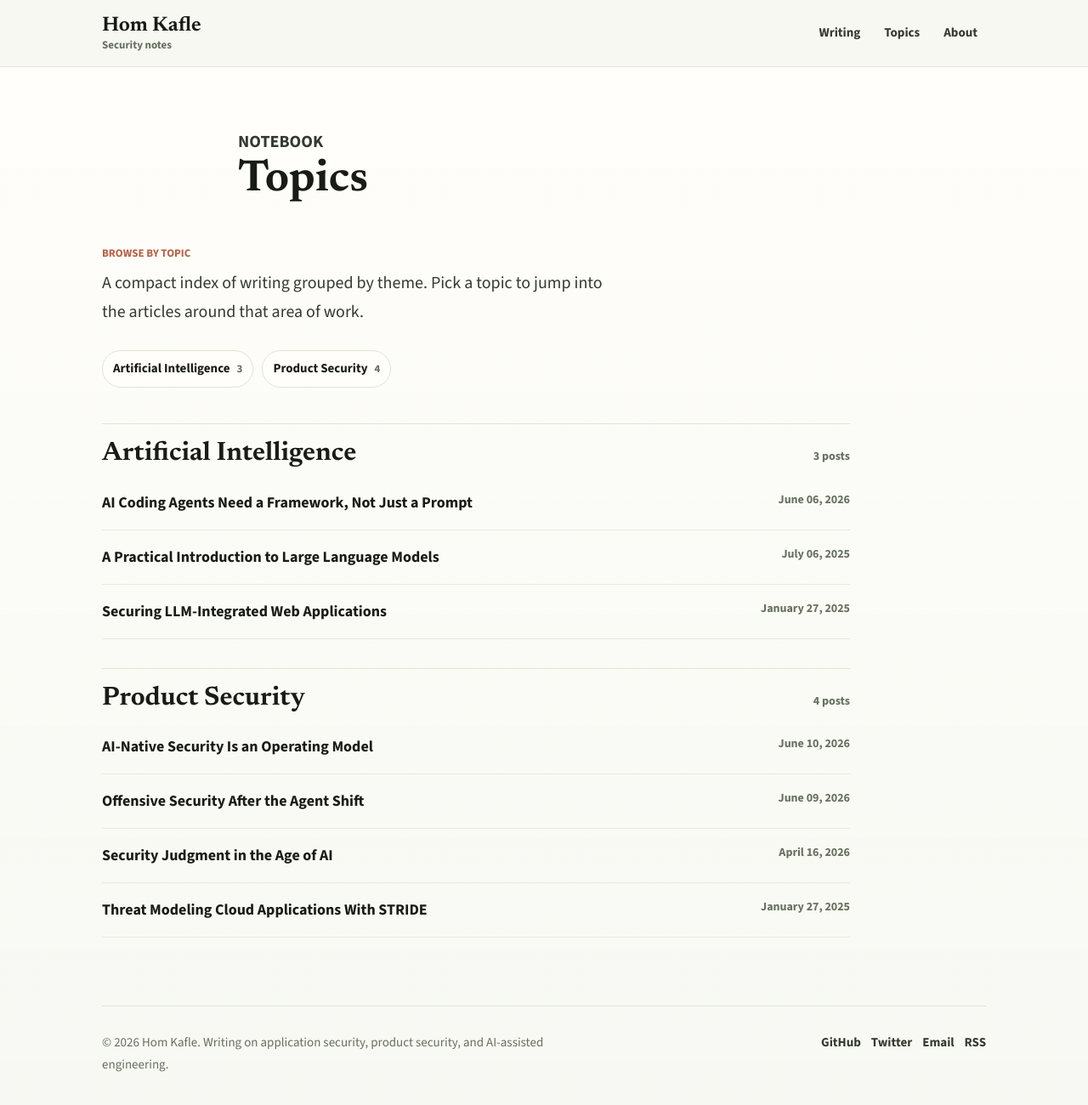
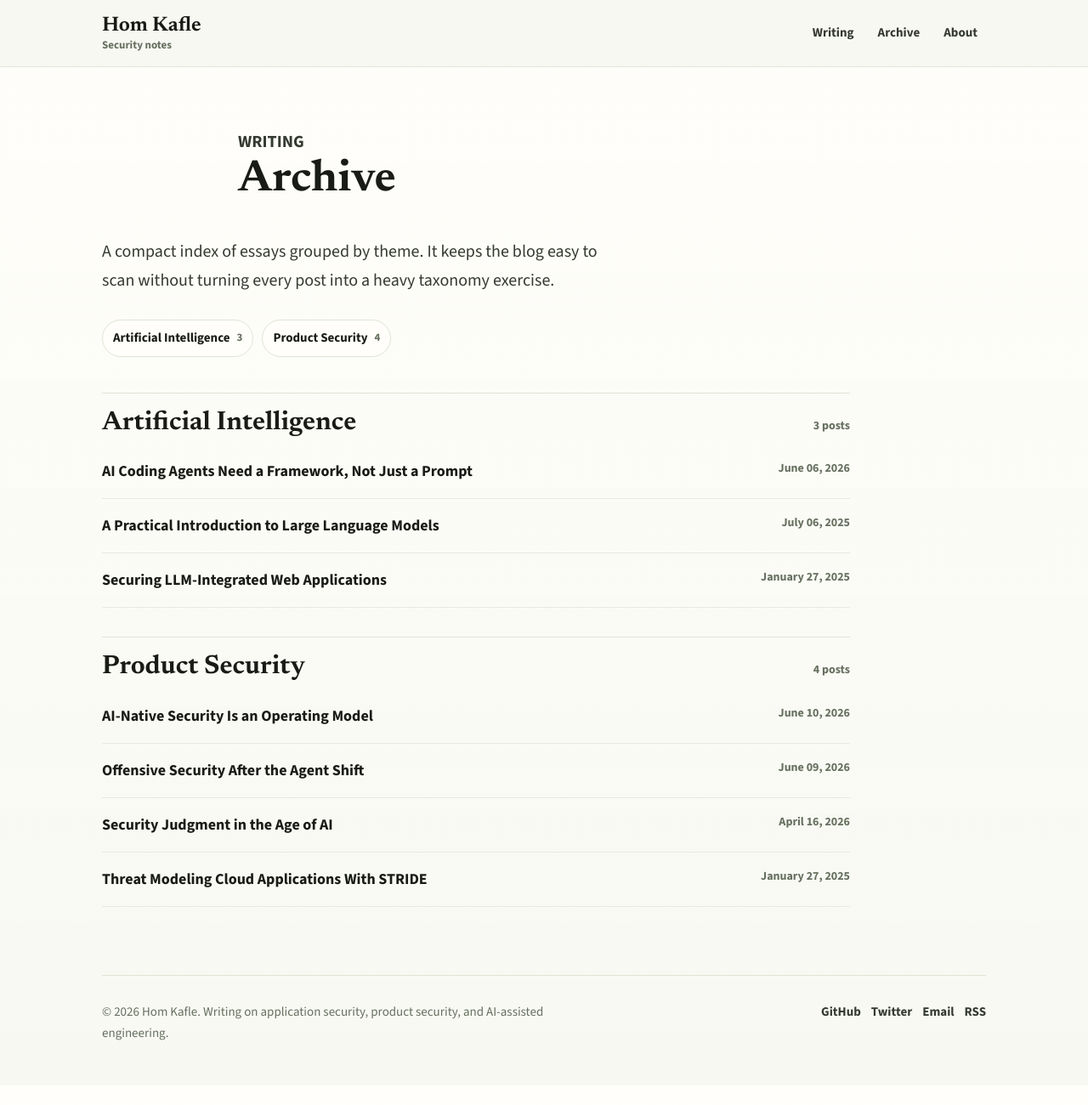
Before and after one commit to homkafle/homkafle.github.io, a Jekyll site: the page built from docs/categories.html, in a window 1280 px wide and 1314 px high. Shown: the top 1300 px of the window at 85% size. Built offline with Jekyll 4.4.1, drawn with Linux system fonts in a browser that asks for light colours.

Commit message:
Refine archive labeling

```diff
--- a/docs/_includes/default.html
+++ b/docs/_includes/default.html
@@ -28,7 +28,7 @@
 
 			<nav class="primary-nav" aria-label="Primary navigation">
 				<a href="{{ site.BASE_PATH }}/">Writing</a>
-				<a href="{{ site.BASE_PATH }}/{{ site.categories_path }}">Topics</a>
+				<a href="{{ site.BASE_PATH }}/{{ site.categories_path }}">Archive</a>
 				<a href="{{ site.BASE_PATH }}/{{ site.about_path }}">About</a>
 			</nav>
 		</div>
--- a/docs/_includes/page.html
+++ b/docs/_includes/page.html
@@ -1,6 +1,8 @@
 {% unless page.url == "/" %}
 <header class="page-heading">
-  <p class="eyebrow">Notebook</p>
+  {% if page.eyebrow %}
+  <p class="eyebrow">{{ page.eyebrow }}</p>
+  {% endif %}
   <h1>{{ page.title }}</h1>
   {% if page.tagline %}
   <p>{{ page.tagline }}</p>
--- a/docs/categories.html
+++ b/docs/categories.html
@@ -1,16 +1,16 @@
 ---
 layout: page
-title: Topics
-header: Posts By Topic
+title: Archive
+eyebrow: Writing
+header: Writing Archive
 group: navigation
 ---
 
 <section class="archive-page">
   <div class="archive-intro">
-    <p class="eyebrow">Browse by topic</p>
     <p>
-      A compact index of writing grouped by theme. Pick a topic to jump into the
-      articles around that area of work.
+      A compact index of essays grouped by theme. It keeps the blog easy to scan
+      without turning every post into a heavy taxonomy exercise.
     </p>
   </div>
 
--- a/docs/index.html
+++ b/docs/index.html
@@ -11,7 +11,7 @@ tagline:
     the judgment needed to turn technical findings into safer software.
   </p>
   <div class="hero-actions">
-    <a href="{{ site.BASE_PATH }}/{{ site.categories_path }}">Browse topics</a>
+    <a href="{{ site.BASE_PATH }}/{{ site.categories_path }}">Browse archive</a>
     <a href="{{ site.BASE_PATH }}/{{ site.about_path }}">About Hom</a>
   </div>
 </section>
```
